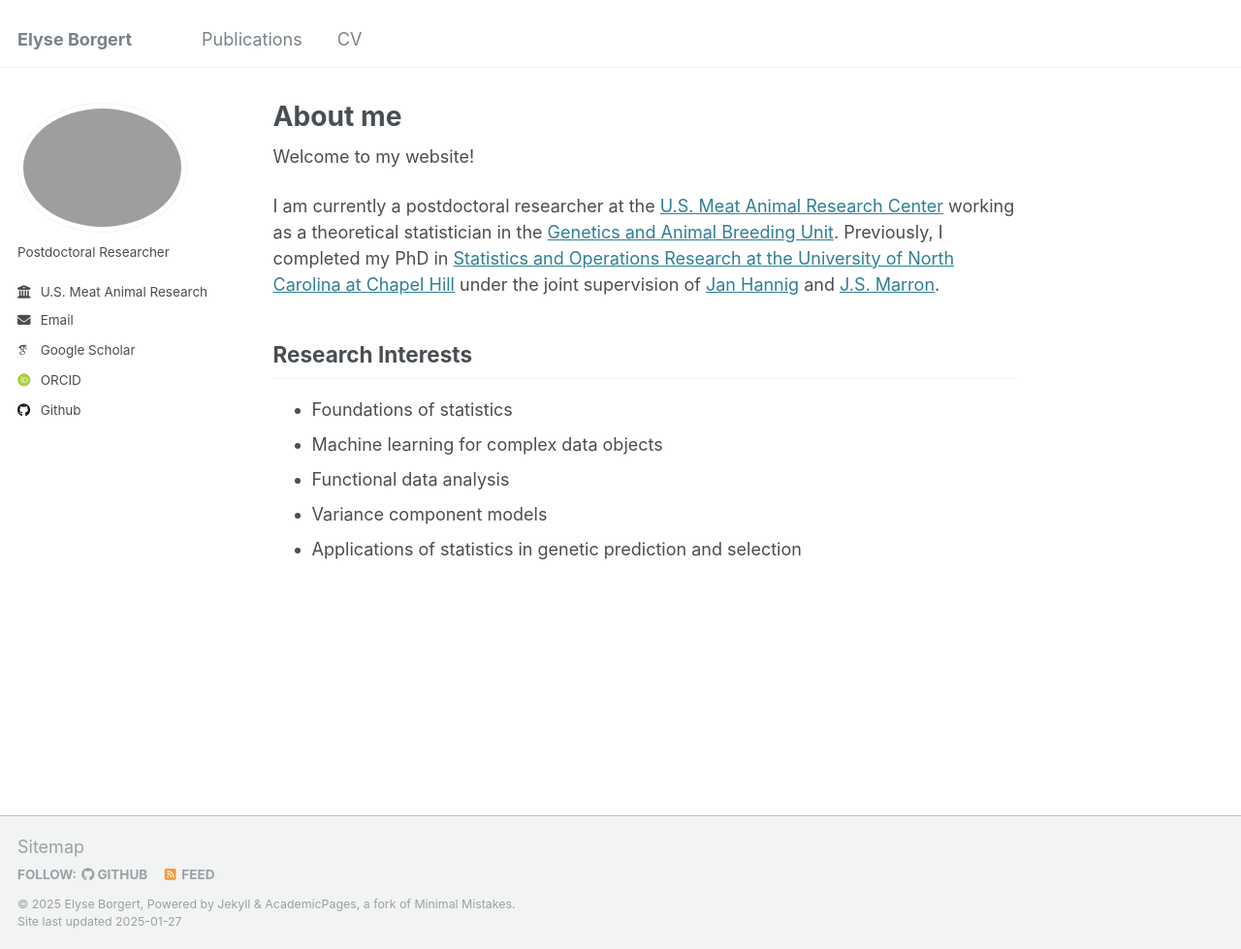
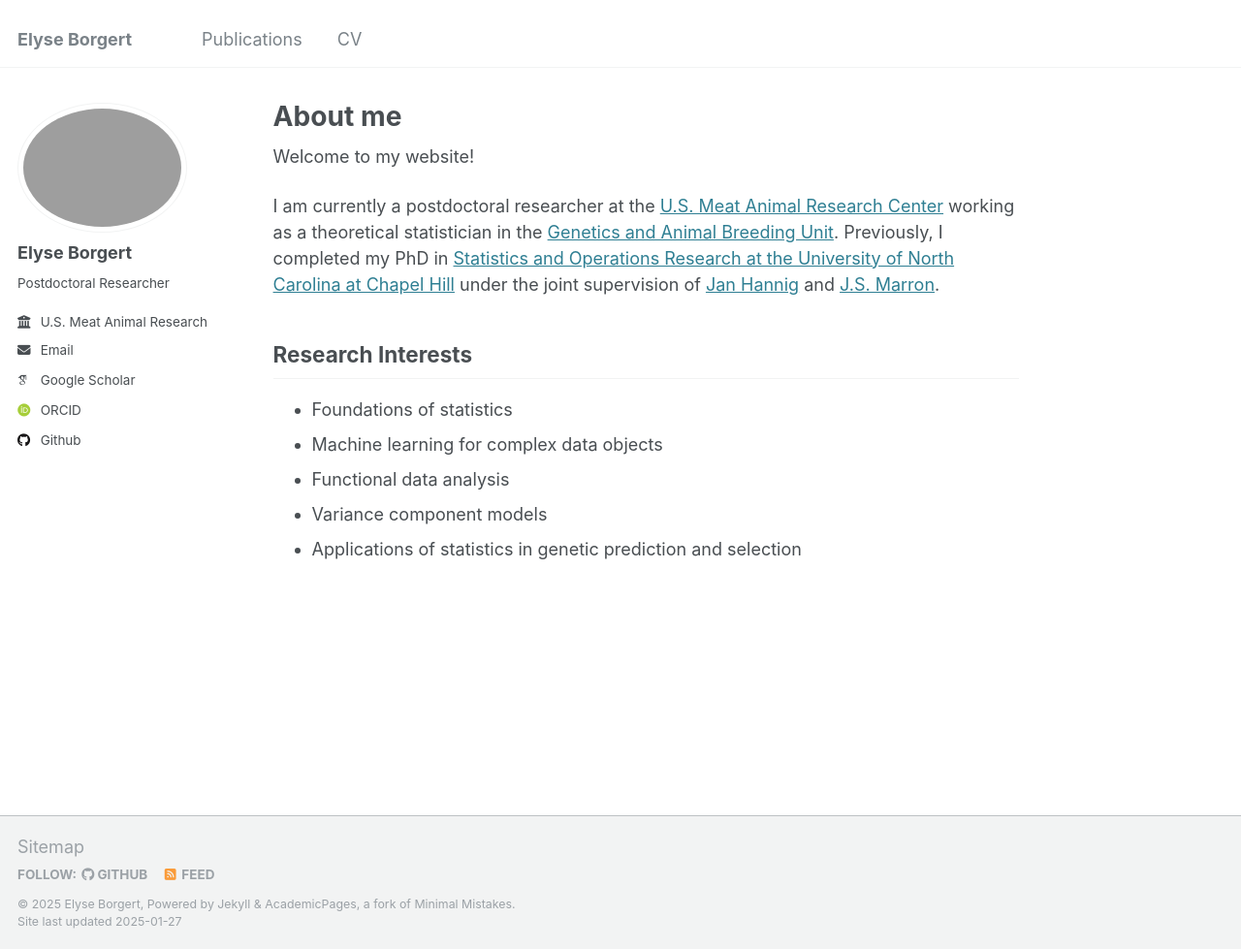
Before and after one commit to elyseborgert/elyseborgert.github.io, a Jekyll site: the page built from _pages/about.md, in a window 1280 px wide and 979 px high. Shown: the whole window at 97% size. Built offline with Jekyll 4.4.1, drawn with Linux system fonts in a browser that asks for light colours; some web fonts are replaced.

Commit message:
Update _config.yml

```diff
--- a/_config.yml
+++ b/_config.yml
@@ -22,7 +22,7 @@ repository               : #"elyseborgert.github.io"
 author:
   # Biographic information
   avatar           : "bio_pic.png"
-  name             : #"Your Sidebar Name"
+  name             : "Elyse Borgert"
   pronouns         : # example: "she/her"
   bio              : "Postdoctoral Researcher"
   employer         : "U.S. Meat Animal Research Center"
```
